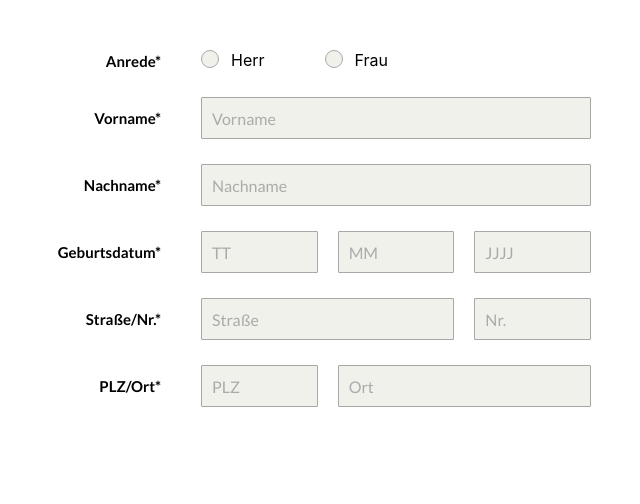
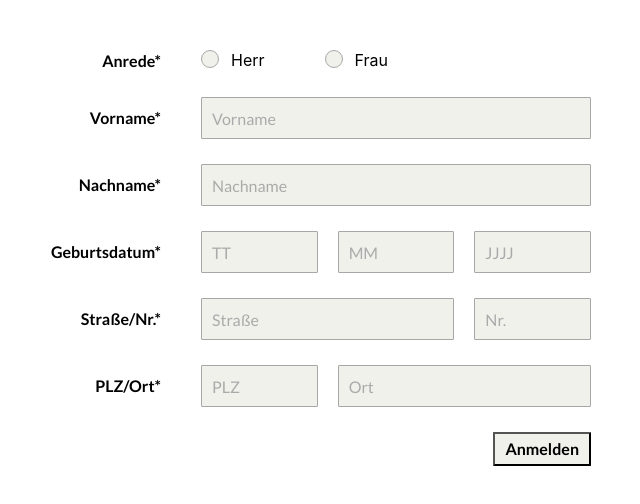
Before and after one commit to DenisPuliaev/test-form, a React (Create React App) app: page / in a window 1280 px wide. Shown: the top 504 px of the page, without its empty margins (299-939 px from the left). Built offline with nearby package versions, Linux system fonts and the light colour scheme.

Commit message:
added submit button

```diff
--- /dev/null
+++ b/src/components/ui/Button/Button.js
@@ -0,0 +1,12 @@
+import React from "react";
+import "./button.scss";
+
+export const Button = ({ className = '', children, ...rest }) => {
+  return (
+    <button className={`button ${className}`} {...rest}>
+      {children}
+    </button>
+  );
+};
+
+export default Button;
--- /dev/null
+++ b/src/components/ui/Button/button.scss
@@ -0,0 +1,8 @@
+@import '../../../styles/design-system';
+
+.button {
+  font: $font-700;
+  background: $light;
+  padding: 5px 10px;
+  border-radius: 1px;
+}
--- /dev/null
+++ b/src/components/ui/Button/index.js
@@ -0,0 +1 @@
+export { default } from "./Button";
--- a/src/components/ui/Form/form.scss
+++ b/src/components/ui/Form/form.scss
@@ -9,6 +9,6 @@
 }
 
 .label {
-  font: 700 15px / 20px 'Lato', Arial, sans-serif;
+  font: $font-700;
   letter-spacing: 0px;
 }
--- a/src/components/ui/Input/input.scss
+++ b/src/components/ui/Input/input.scss
@@ -1,13 +1,9 @@
 @import '../../../styles/design-system.scss';
-
-$input-bg: #f1f1eb;
-$input-bg-focus: #fff;
-$input-border-focus: #2ba1b5;
 
 .input {
   height: 42px;
   color: $input-font-color;
-  font: 400 16px / 20px 'Lato', Arial, sans-serif;
+  font: $font-400;
   padding: 10px;
   border-radius: 1px;
   background: $input-bg;
--- a/src/pages/FormPage/FormPage.js
+++ b/src/pages/FormPage/FormPage.js
@@ -2,6 +2,7 @@ import React from 'react';
 import { Container, Row, Col } from '../../components/ui/Grid';
 import { FormGroup, FormLabel } from '../../components/ui/Form/Form';
 import { Input } from '../../components/ui/Input';
+import Button from '../../components/ui/Button';
 import './form-page.scss';
 
 function Form() {
@@ -134,6 +135,16 @@ function Form() {
             </Col>
           </Row>
         </FormGroup>
+        <FormGroup>
+          <Row className="form-page__row">
+            <Col md={4}/>
+            <Col md={6}>
+              <div className="form-page__inputs form-page__btn-wrap">
+                <Button type="submit" className="form-page__btn">Anmelden</Button>
+              </div>
+            </Col>
+          </Row>
+        </FormGroup>
       </form>
     </Container>
   );
--- a/src/pages/FormPage/form-page.scss
+++ b/src/pages/FormPage/form-page.scss
@@ -35,4 +35,14 @@
       margin-bottom: 5px;
     }
   }
+
+  &__btn-wrap {
+    text-align: right;
+  }
+
+  &__btn {
+    @include down('md') {
+      width: 100%;
+    }
+  }
 }
--- a/src/styles/design-system.scss
+++ b/src/styles/design-system.scss
@@ -20,6 +20,7 @@ $font-sizes: (
   l: 16px,
 );
 
+$light: #f1f1eb;
 $black: #222;
 $gray: (
  400: #aaa,
@@ -27,8 +28,14 @@ $gray: (
  600: #a7a7a7,
 );
 
+$font-400: 400 16px / 20px 'Lato', Arial, sans-serif;
+$font-700: 700 16px / 20px 'Lato', Arial, sans-serif;
+
 $text-color: $black;
 $input-font-color: $black;
 $input-border: map-get($gray, 600);
 $placeholder-size: map-get($font-sizes, "m");
 $placeholder-color: map-get($gray, 400);
+$input-bg: $light;
+$input-bg-focus: #fff;
+$input-border-focus: #2ba1b5;
```
